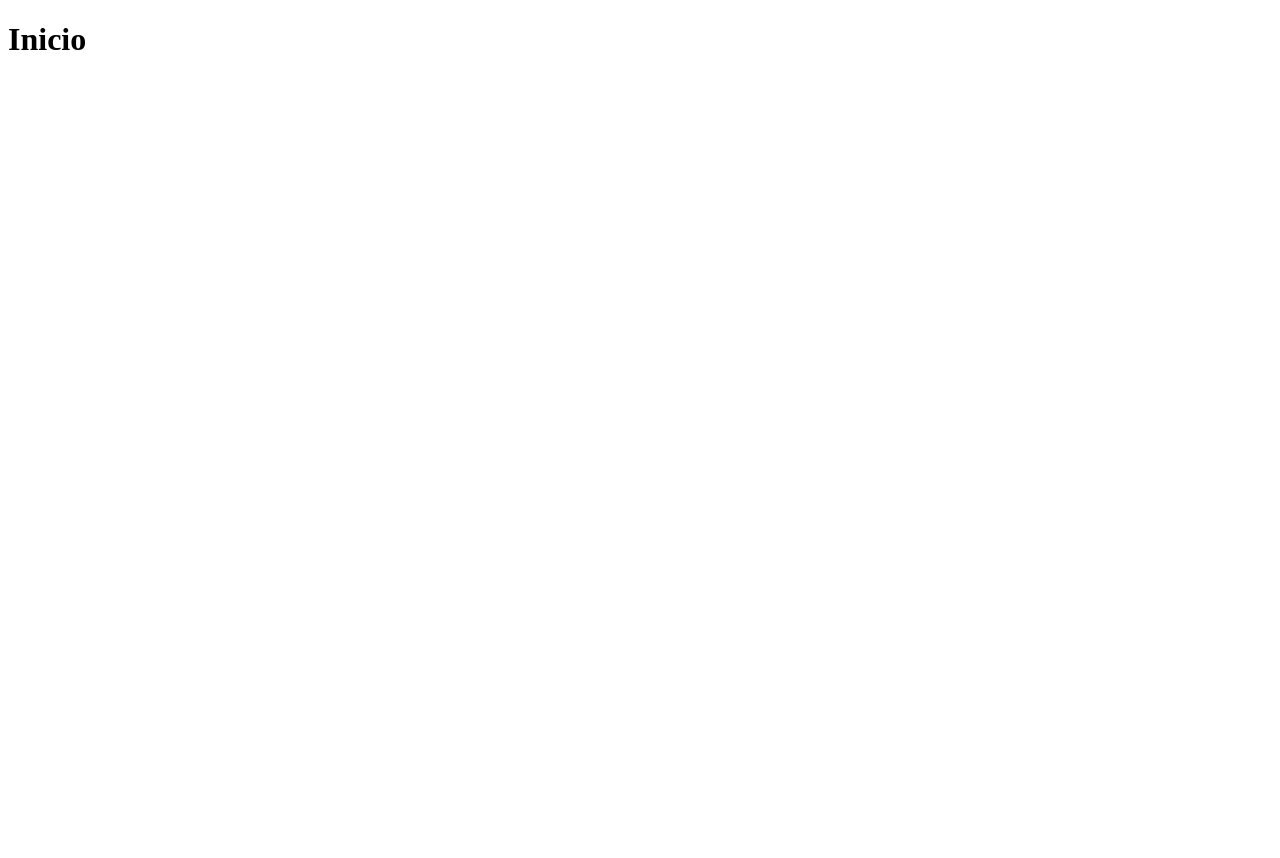
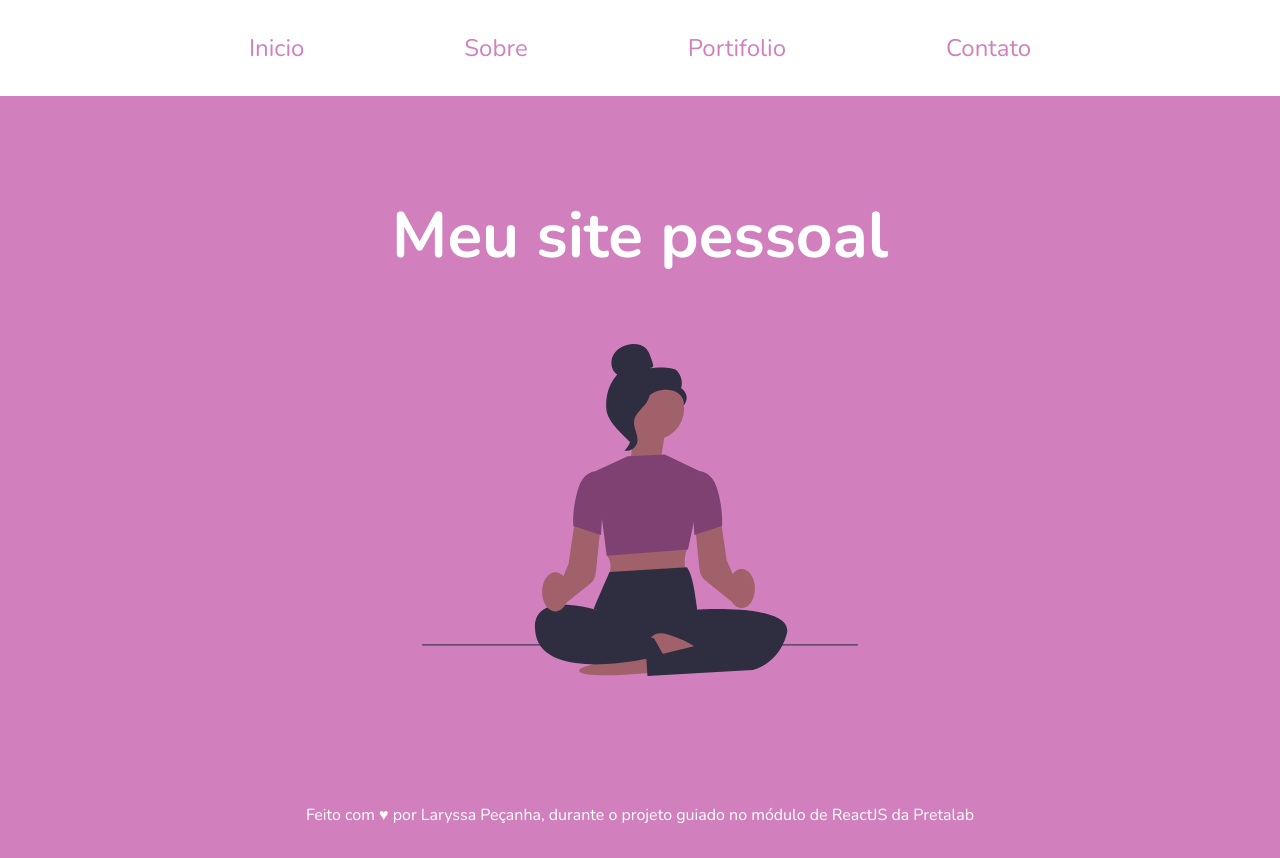
Before and after one commit to laryscampark/pretalab-react, a React (Vite) app in the folder projeto-final-laryssa/: page / in a window 1280 px wide. Before the commit the page ends 800 px from the top, so only its background shows below. Built offline with nearby package versions, Linux system fonts and the light colour scheme.

Commit message:
ligando as rotas e estilizando a pagina inicial

```diff
--- a/projeto-final-laryssa/index.html
+++ b/projeto-final-laryssa/index.html
@@ -4,6 +4,9 @@
     <meta charset="UTF-8" />
     <link rel="icon" type="image/svg+xml" href="/vite.svg" />
     <meta name="viewport" content="width=device-width, initial-scale=1.0" />
+    <link rel="preconnect" href="https://fonts.googleapis.com">
+    <link rel="preconnect" href="https://fonts.gstatic.com" crossorigin>
+    <link href="https://fonts.googleapis.com/css2?family=Nunito:wght@300;400;700&display=swap" rel="stylesheet">
     <title>Vite + React</title>
   </head>
   <body>
--- a/projeto-final-laryssa/src/App.jsx
+++ b/projeto-final-laryssa/src/App.jsx
@@ -1,4 +1,5 @@
 import {Router} from './Router'
+import './global.css'
 
 function App() {
   return (
--- a/projeto-final-laryssa/src/Router.jsx
+++ b/projeto-final-laryssa/src/Router.jsx
@@ -1,14 +1,22 @@
 import { BrowserRouter, Routes, Route } from 'react-router-dom'
+
+import { Inicio } from './pages/Inicio'
+
+import { Menu } from './components/Menu'
+
+import { Footer } from './components/Footer'
 
 export function Router() {
     return (
         <BrowserRouter>
+            <Menu />
             <Routes>
-                <Route path="/" element={<h1>Inicio</h1>}/>
+                <Route path="/" element={<Inicio />}/>
                 <Route path="/sobre" element={<h1>Sobre</h1>}/>
                 <Route path="/portifolio" element={<h1>Portifolio</h1>}/>
                 <Route path="/contato" element={<h1>contato</h1>}/>
             </Routes>
+            <Footer />
         </BrowserRouter>
     )
 }
--- /dev/null
+++ b/projeto-final-laryssa/src/components/Footer.jsx
@@ -0,0 +1,9 @@
+import styles from '../styles/components/footer.module.css'
+
+export function Footer() {
+    return (
+        <footer className={styles.footerContainer}>
+            <p className={styles.footerText}>Feito com ♥ por Laryssa Peçanha, durante o projeto guiado no módulo de ReactJS da Pretalab</p>
+        </footer>
+    )
+}
--- /dev/null
+++ b/projeto-final-laryssa/src/components/Header.jsx
@@ -0,0 +1,10 @@
+import styles from '../styles/components/header.module.css'
+
+export function Header(props) {
+    return (
+        <div className={styles.headerContainer}>
+            <h1 className={styles.headerTitle}>{props.text}</h1>
+            <img className={styles.headerImage} src={props.image}/>
+        </div>
+    )
+}
--- /dev/null
+++ b/projeto-final-laryssa/src/components/Menu.jsx
@@ -0,0 +1,21 @@
+import {Link } from 'react-router-dom'
+import styles from '../styles/components/menu.module.css'
+
+export function Menu() {
+    return (
+        <ul className={styles.menuContainer}>
+            <li className={styles.menuItem}>
+                <Link className={styles.menuLink} to="/">Inicio</Link>
+            </li>
+            <li className={styles.menuItem}>
+                <Link className={styles.menuLink} to="/sobre">Sobre</Link>
+            </li>
+            <li className={styles.menuItem}>
+                <Link className={styles.menuLink} to="/portifolio">Portifolio</Link>
+            </li>
+            <li className={styles.menuItem}>
+                <Link className={styles.menuLink} to="/contato">Contato</Link>
+            </li>
+        </ul>
+    )
+}
--- /dev/null
+++ b/projeto-final-laryssa/src/global.css
@@ -0,0 +1,5 @@
+* {
+    margin: 0;
+    box-sizing: border-box;
+    font-family: 'Nunito', sans-serif;
+}
--- /dev/null
+++ b/projeto-final-laryssa/src/pages/Inicio.jsx
@@ -0,0 +1,10 @@
+import {Header} from '../components/Header'
+import homeImg from '../assets/home.svg'
+
+export function Inicio() {
+    return (
+        <>
+            <Header text="Meu site pessoal" image={homeImg}/>
+        </>
+    )
+}
--- /dev/null
+++ b/projeto-final-laryssa/src/styles/components/footer.module.css
@@ -0,0 +1,12 @@
+.footerContainer {
+    padding: 2rem;
+    background: #d180bd;
+    display: flex;
+    justify-content: center;
+    align-items: center;
+}
+
+.footerText {
+    color: white;
+    font-size: 1rem;
+}
--- /dev/null
+++ b/projeto-final-laryssa/src/styles/components/header.module.css
@@ -0,0 +1,24 @@
+.headerContainer {
+    padding: 6rem;
+    background: #d180bd;
+    display: flex;
+    flex-direction: column;
+    justify-content: center;
+    align-items: center;
+    gap: 4rem;
+}
+
+.headerTitle {
+    color: white;
+    font-size: 4rem;
+}
+
+.headerImage {
+    width: 40%;
+}
+
+@media (max-width: 765px) {
+    .headerImage {
+        width: 100%;
+    }
+}
--- /dev/null
+++ b/projeto-final-laryssa/src/styles/components/menu.module.css
@@ -0,0 +1,25 @@
+.menuContainer {
+    background: white;
+    display: flex;
+    gap: 10rem;
+    align-items: center;
+    justify-content: center;
+    padding: 2rem;
+}
+
+.menuItem {
+    list-style: none;
+}
+
+.menuLink {
+    text-decoration: none;
+    font-size: 1.5rem;
+    color: #d180bd;
+}
+
+@media(max-width: 765px) {
+    .menuContainer{
+        flex-direction: column;
+        gap:2rem;
+    }
+}
```
Also changed, not shown: projeto-final-laryssa/src/assets/home.svg (added).
